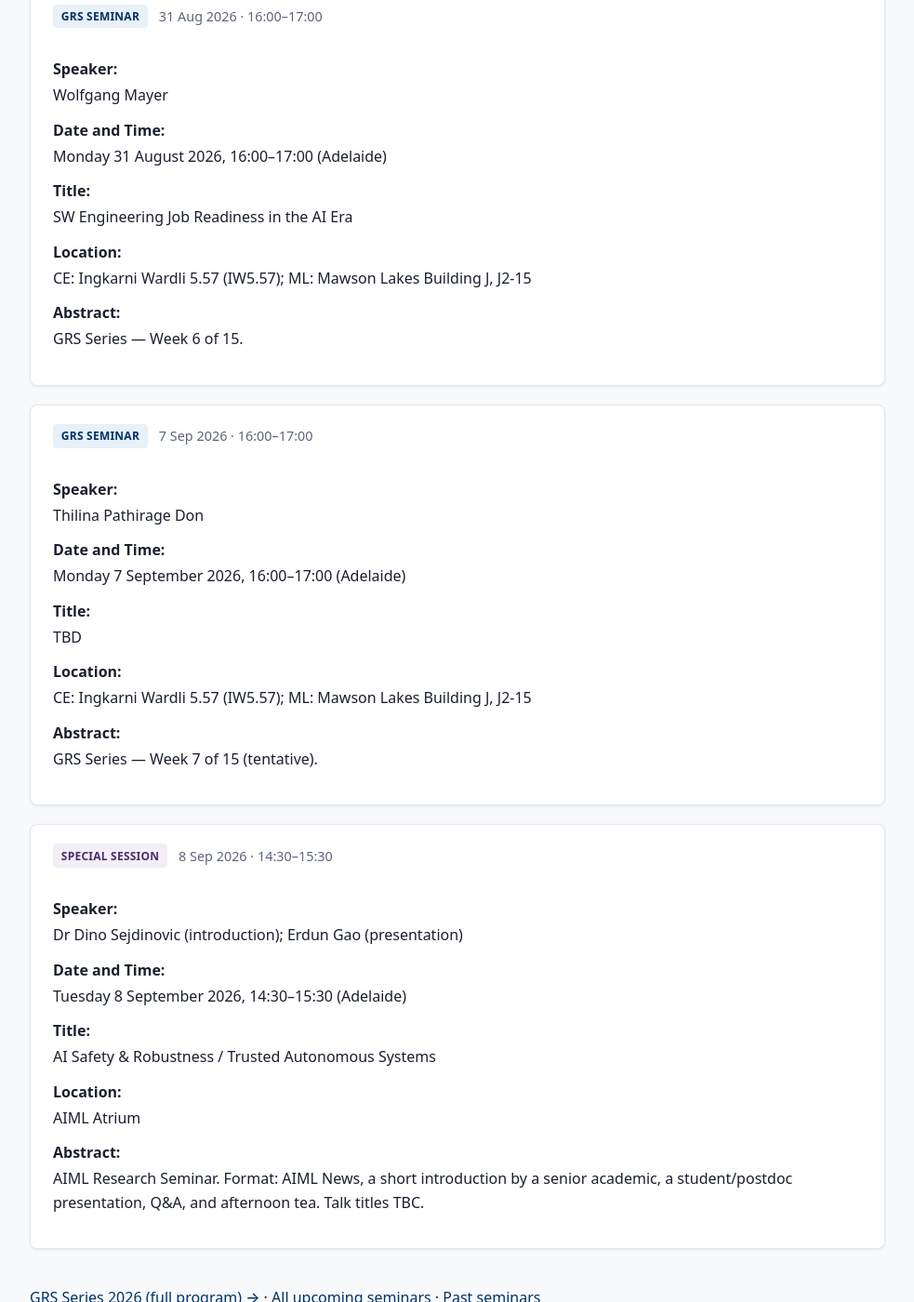
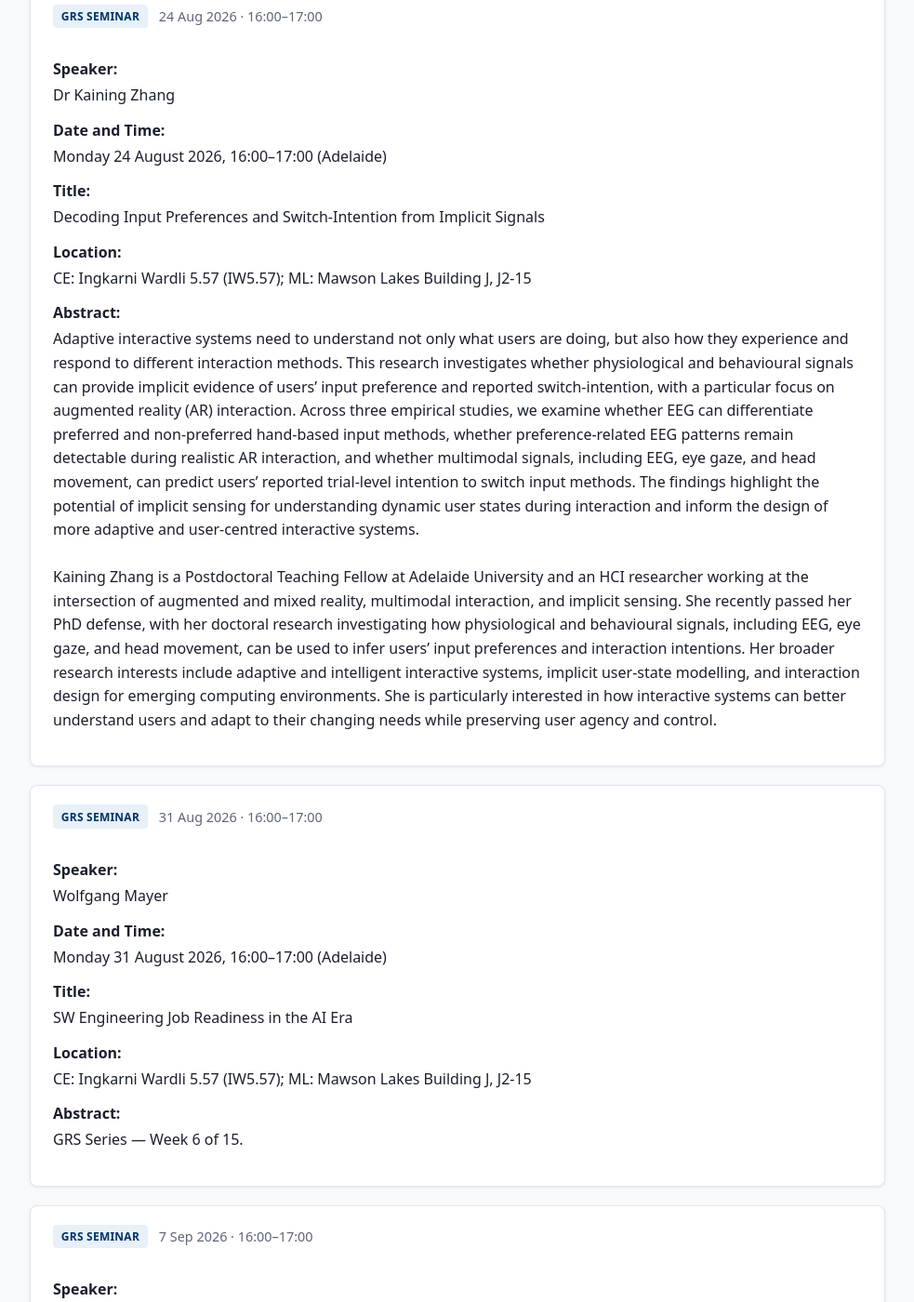
Before and after one commit to ht-timchen/Adelaide-CSIT-GRC, a Jekyll site: the page built from index.md, in a window 1280 px wide and 1400 px high, scrolled down 1722 px. Shown: the whole window at 93% size, without its empty margins (148-1131 px from the left). Built offline with Jekyll 4.4.1, drawn with Linux system fonts in a browser that asks for light colours.

Commit message:
Add Kaining Zhang GRS Series talk for 24 August.
Fill the Week 5 slot with title, abstract, and bio.

Co-authored-by: Cursor <cursoragent@cursor.com>

```diff
--- a/_data/seminars.yml
+++ b/_data/seminars.yml
@@ -376,14 +376,15 @@ seminars:
     type: hdr_seminar
     series: hdr-2026
     session_number: 5
-    title: "Student research presentation practice (round 2)"
-    speaker: "Volunteer (TBC)"
+    title: "Decoding Input Preferences and Switch-Intention from Implicit Signals"
+    speaker: "Dr Kaining Zhang"
     date: 2026-08-24
     time: "16:00–17:00"
     location: "CE: Ingkarni Wardli 5.57 (IW5.57); ML: Mawson Lakes Building J, J2-15"
     abstract: |
-      GRS Series — Week 5 of 15 (tentative). Student presentation practice with faculty feedback.
-    ideas: "Volunteer; also need a couple faculties to provide student feedback"
+      Adaptive interactive systems need to understand not only what users are doing, but also how they experience and respond to different interaction methods. This research investigates whether physiological and behavioural signals can provide implicit evidence of users’ input preference and reported switch-intention, with a particular focus on augmented reality (AR) interaction. Across three empirical studies, we examine whether EEG can differentiate preferred and non-preferred hand-based input methods, whether preference-related EEG patterns remain detectable during realistic AR interaction, and whether multimodal signals, including EEG, eye gaze, and head movement, can predict users’ reported trial-level intention to switch input methods. The findings highlight the potential of implicit sensing for understanding dynamic user states during interaction and inform the design of more adaptive and user-centred interactive systems.
+
+      Kaining Zhang is a Postdoctoral Teaching Fellow at Adelaide University and an HCI researcher working at the intersection of augmented and mixed reality, multimodal interaction, and implicit sensing. She recently passed her PhD defense, with her doctoral research investigating how physiological and behavioural signals, including EEG, eye gaze, and head movement, can be used to infer users’ input preferences and interaction intentions. Her broader research interests include adaptive and intelligent interactive systems, implicit user-state modelling, and interaction design for emerging computing environments. She is particularly interested in how interactive systems can better understand users and adapt to their changing needs while preserving user agency and control.
     status: scheduled
 
   - id: hdr-2026-08-31-series-07
```
